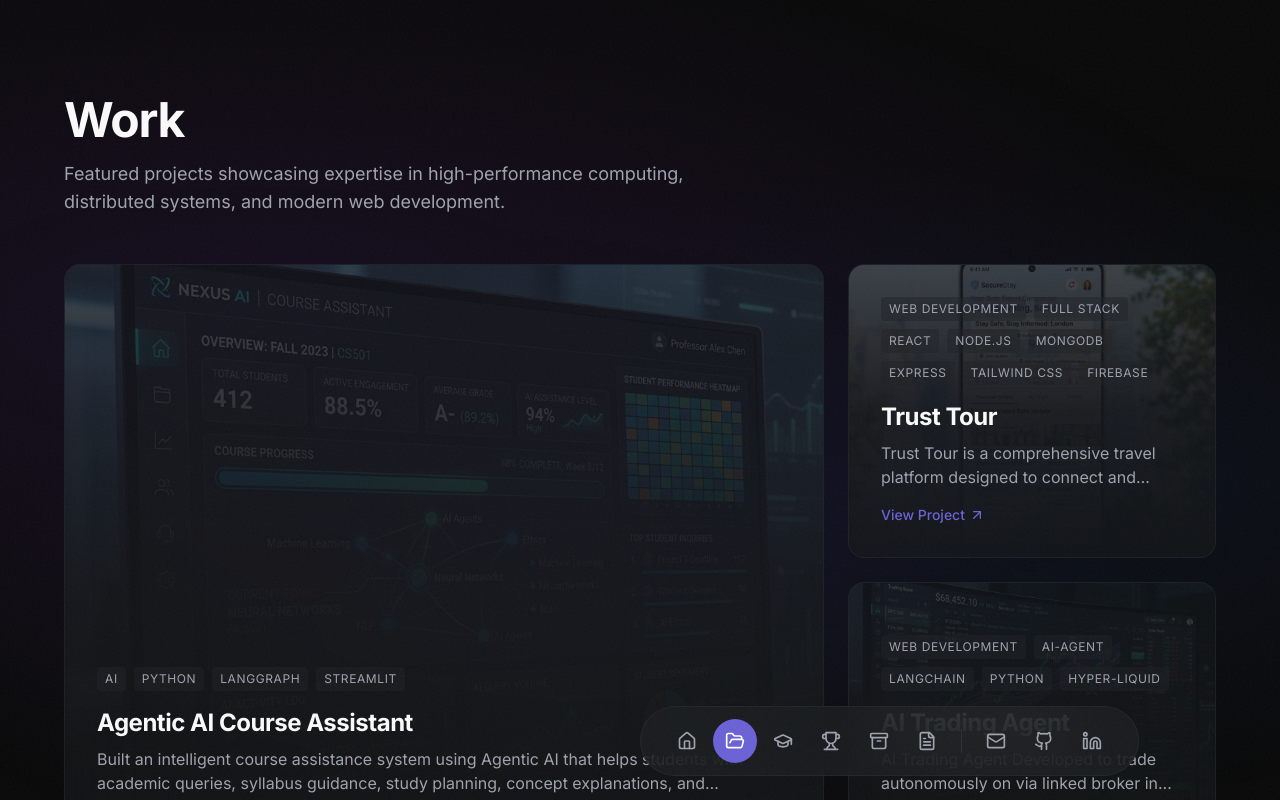
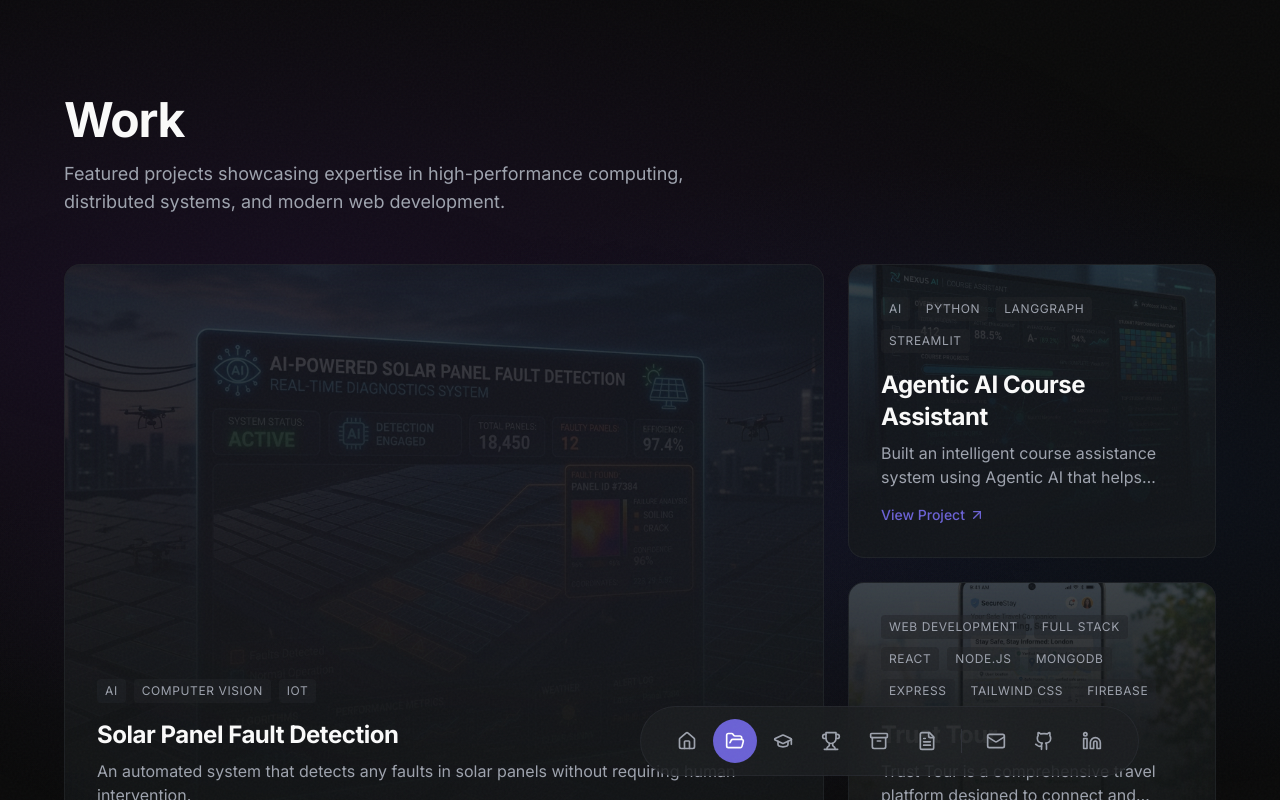
Before and after one commit to ravii17/Portfolio, a React (Vite) app: page /work in a window 1280 px wide. Shown: the top 800 px of the page. Built offline with nearby package versions, Linux system fonts and the light colour scheme; the HTML template or start-up script is replaced by a standard one.

Commit message:
college name

```diff
--- a/src/data/projects.ts
+++ b/src/data/projects.ts
@@ -15,6 +15,17 @@ export interface Project {
 }
 
 export const projects: Project[] = [
+  {
+    id: 'solar-panel-fault-detection',
+    title: 'Solar Panel Fault Detection',
+    description: 'An automated system that detects any faults in solar panels without requiring human intervention.',
+    longDescription: 'An intelligent system designed to detect any faults in solar panels autonomously without any human intervention, ensuring optimal performance and reducing maintenance costs.',
+    tags: ['AI', 'Computer Vision', 'IoT'],
+    techStack: ['Python', 'Machine Learning', 'Computer Vision'],
+    image: '/projects/solar-panel.png',
+    year: '2026',
+    featured: true,
+  },
   {
     id: 'agentic-ai-course-assistant',
     title: 'Agentic AI Course Assistant',
```
Also changed, not shown: public/projects/solar-panel.png (added).
